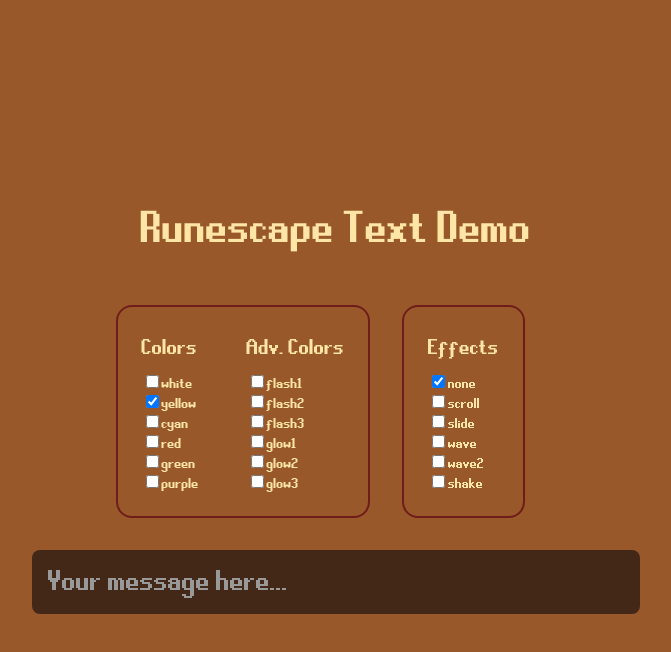
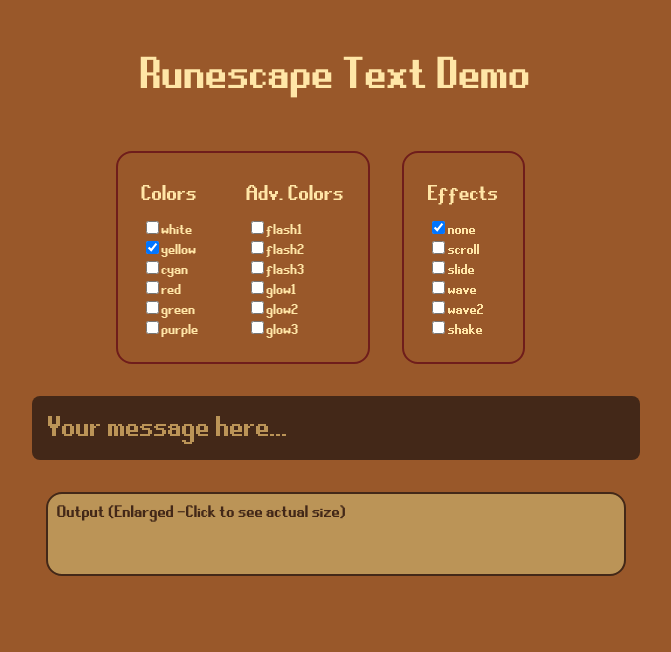
Before and after one commit to sircinnamon/runescapetext-demo, a React (Create React App) app: page / in a window 1280 px wide. Shown: the top 652 px of the page, without its empty margins (304-975 px from the left). Built offline with nearby package versions, Linux system fonts and the light colour scheme.

Commit message:
End-to-end functional

```diff
--- a/src/App.jsx
+++ b/src/App.jsx
@@ -2,6 +2,7 @@
 import ColorSelector from "./components/color_selector"
 import EffectSelector from "./components/effect_selector"
 import TextInput from "./components/text_input"
+import ResponseDisplay from "./components/response_display"
 
 class App extends Component {
 	constructor(props){
@@ -10,12 +11,27 @@
 			color_selected: "yellow",
 			effect_selected: "none",
 			text: "",
-			awaitingResponse: false
+			throttleSubmit: false,
+			displayUrl: undefined
 		}
 
 		this.triggerSubmit = () =>{
-			if(this.state.awaitingResponse){return}
-			console.log(this.state)
+			if(this.state.throttleSubmit){return}
+			if(this.state.text===""){return}
+			this.setState({
+				displayUrl: this.generateUrl(),
+				throttleSubmit: true
+			})
+			setTimeout(()=>{this.setState({throttleSubmit: false})}, 4000)
+
+		}
+
+		this.generateUrl = () => {
+			let base = "https://mimir.sircinnamon.ca/rst/convert"
+			let text = encodeURIComponent(this.state.text)
+			let qp = `?${this.state.color_selected}&${this.state.effect_selected}&text=${text}`
+			return base+qp
+
 		}
 	}
 
@@ -37,11 +53,16 @@
 						selectEffect={(e)=>{this.setState({effect_selected: e})}}
 					/>
 				</div>
-				<div style={{display:"flex"}}>
+				<div>
 					<TextInput
 						currentText={this.state.text}
 						updateText={(t)=>{this.setState({text: t})}}
 						triggerSubmit={this.triggerSubmit}
+					/>
+				</div>
+				<div>
+					<ResponseDisplay
+						currentUrl={this.state.displayUrl}
 					/>
 				</div>
 			</div>
--- /dev/null
+++ b/src/components/response_display.jsx
@@ -0,0 +1,43 @@
+import React, { Component } from 'react';
+
+class ResponseDisplay extends Component {
+	constructor(props){
+		super(props)
+		this.state = {
+			show_enlarged: true
+		}
+
+		this.toggleEnlarged = (ev) => {
+			this.setState({show_enlarged: !!!this.state.show_enlarged})
+		}
+
+	}
+
+	render() {
+		let outImg = ""
+		let img_class = ""
+		let header = "Output (Actual Size -Click to see enlarged)"
+		if(this.state.show_enlarged){
+			header = "Output (Enlarged -Click to see actual size)"
+			img_class = "enlarged"
+		}
+		if(this.props.currentUrl){
+			outImg=(
+				<img
+					className={img_class}
+					alt="Output"
+					src={this.props.currentUrl}
+					onClick={this.toggleEnlarged}
+				/>
+			)
+		}
+		return (
+			<div className="response-display">
+				<h3 onClick={this.toggleEnlarged}>{header}</h3>
+				{outImg}
+			</div>
+		);
+	}
+}
+
+export default ResponseDisplay;
--- a/src/index.css
+++ b/src/index.css
@@ -36,7 +36,6 @@
 	display: flex;
 	flex-direction: column;
 	align-items: center;
-	justify-content: center;
 	color: #FFE6A7;
 	font-family: runescape, monospace;
 }
@@ -59,6 +58,13 @@
 	margin-top: .2em;
 	margin-bottom: .5em;
 }
+.checklist input {
+	cursor: pointer;
+}
+.checklist label {
+	cursor: pointer;
+	user-select: none;
+}
 
 .text-input {
 	padding:  2em;
@@ -72,15 +78,51 @@
 	border-radius: 1vmin;
 	border:  none;
 	background: #432818;
-	color:  #fff;
+	color:  #FFE6A7;
 	width: 45vw;
-	caret-color: #fff;
+	caret-color: #FFE6A7;
 }
 
 .text-input input::placeholder {
-	color: #999;
+	color: #BB9457;
 }
 .text-input input:focus {
 	border: none;
 	outline-width: 0;
 }
+
+.response-display {
+	border-radius:  1em;
+	border: 2px solid #432818;
+	min-height: 10vh;
+	min-width: 45vw;
+	display:  flex;
+	flex-direction: column;
+	align-items: center;
+	background: #BB9457;
+	color: #432818;
+}
+
+.response-display h3{
+	float:  left;
+	display:  block;
+	margin-top: 0.5em;
+	margin-left: 0.5em;
+	align-self: flex-start;
+	font-weight: normal;
+	cursor: pointer;
+	user-select: none;
+}
+
+.response-display img{
+	display:  block;
+	image-rendering: pixelated;
+	object-fit: contain;
+	max-width: 45vw;
+	max-height: 10vw;
+	cursor: pointer;
+}
+
+.response-display img.enlarged{
+	width: 100%;
+}
```
